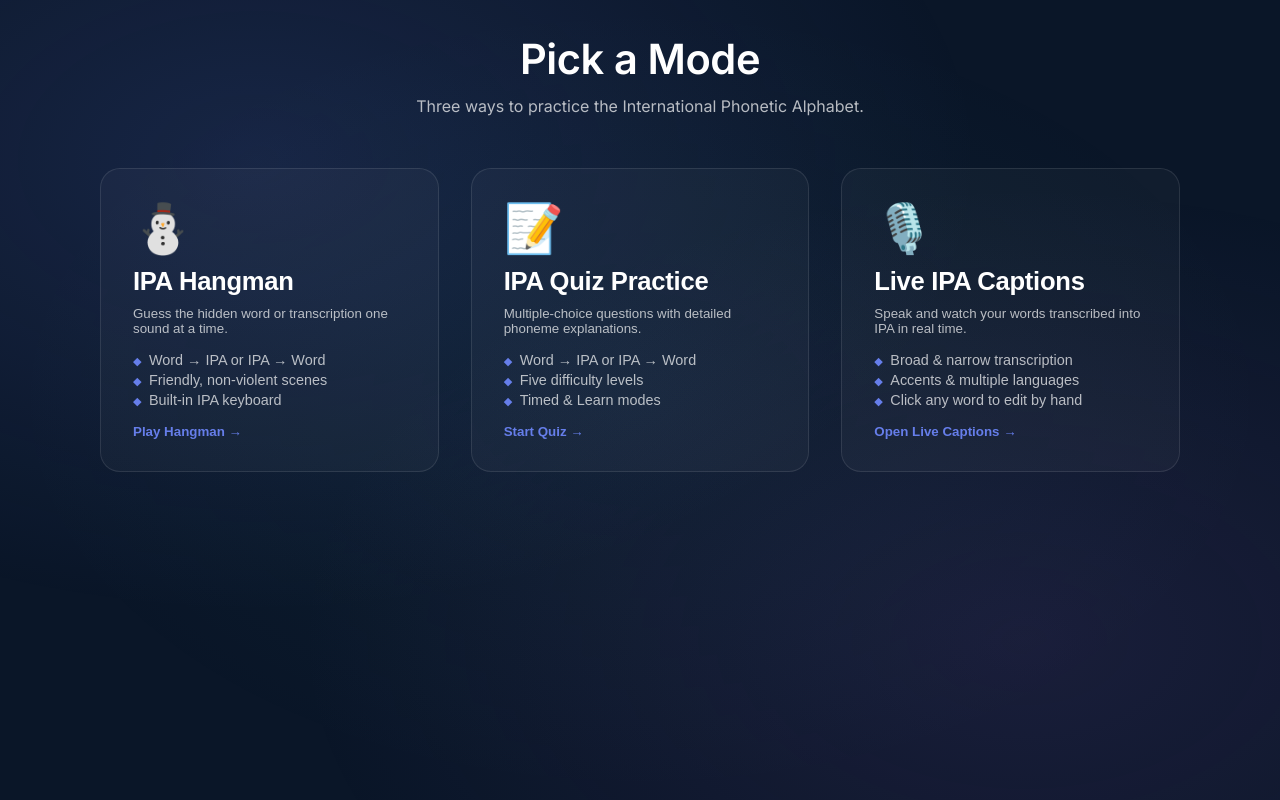
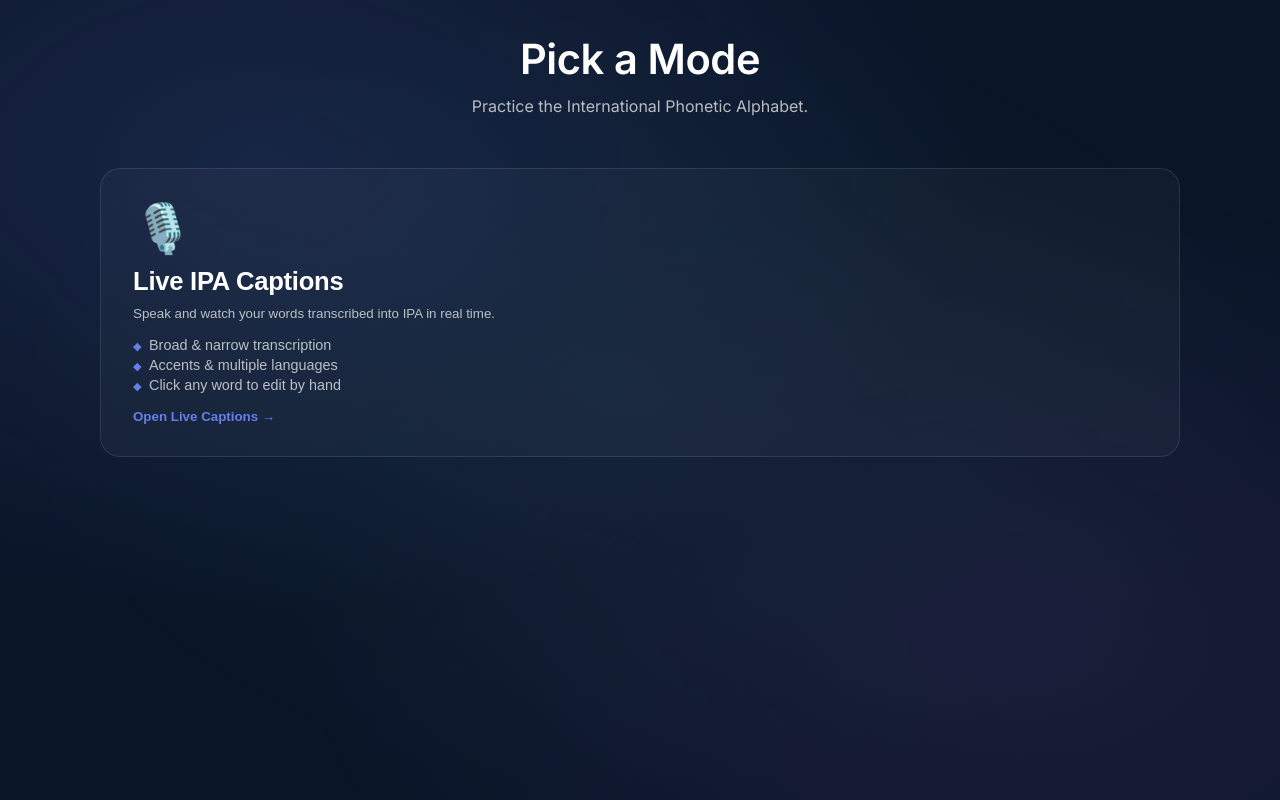
Before and after one commit to RileyTheRiler/ipa-practice-game, a React (Vite) app: page / in a window 1280 px wide. Built offline with nearby package versions, Linux system fonts and the light colour scheme.

Commit message:
Temporarily hide Hangman and Quiz Practice from the mode picker
Only Live Captions is shown on the home screen while the other
modes are still being worked on. The screens and components remain
in place to restore easily later.

```diff
--- a/src/App.jsx
+++ b/src/App.jsx
@@ -36,8 +36,6 @@ function App() {
             case 'home':
                 return (
                     <GamePicker
-                        onPickHangman={() => setScreen('hangman')}
-                        onPickQuiz={() => setScreen('quizMenu')}
                         onPickLiveCaption={() => openLiveCaption('home')}
                     />
                 );
@@ -98,8 +96,6 @@ function App() {
             default:
                 return (
                     <GamePicker
-                        onPickHangman={() => setScreen('hangman')}
-                        onPickQuiz={() => setScreen('quizMenu')}
                         onPickLiveCaption={() => openLiveCaption('home')}
                     />
                 );
--- a/src/components/GamePicker.jsx
+++ b/src/components/GamePicker.jsx
@@ -3,40 +3,16 @@ import '../styles/gamePicker.css';
 /**
  * Top-level chooser between the practice modes.
  */
-export function GamePicker({ onPickHangman, onPickQuiz, onPickLiveCaption }) {
+export function GamePicker({ onPickLiveCaption }) {
     return (
         <div className="game-picker">
             <div className="game-picker-inner">
                 <header className="game-picker-header">
                     <h1>Pick a Mode</h1>
-                    <p>Three ways to practice the International Phonetic Alphabet.</p>
+                    <p>Practice the International Phonetic Alphabet.</p>
                 </header>
 
                 <div className="game-picker-cards">
-                    <button className="game-picker-card hangman" onClick={onPickHangman}>
-                        <div className="picker-emoji">⛄</div>
-                        <h2>IPA Hangman</h2>
-                        <p>Guess the hidden word or transcription one sound at a time.</p>
-                        <ul className="picker-points">
-                            <li>Word → IPA or IPA → Word</li>
-                            <li>Friendly, non-violent scenes</li>
-                            <li>Built-in IPA keyboard</li>
-                        </ul>
-                        <span className="picker-cta">Play Hangman →</span>
-                    </button>
-
-                    <button className="game-picker-card quiz" onClick={onPickQuiz}>
-                        <div className="picker-emoji">📝</div>
-                        <h2>IPA Quiz Practice</h2>
-                        <p>Multiple-choice questions with detailed phoneme explanations.</p>
-                        <ul className="picker-points">
-                            <li>Word → IPA or IPA → Word</li>
-                            <li>Five difficulty levels</li>
-                            <li>Timed &amp; Learn modes</li>
-                        </ul>
-                        <span className="picker-cta">Start Quiz →</span>
-                    </button>
-
                     <button className="game-picker-card livecaption" onClick={onPickLiveCaption}>
                         <div className="picker-emoji">🎙️</div>
                         <h2>Live IPA Captions</h2>
```
